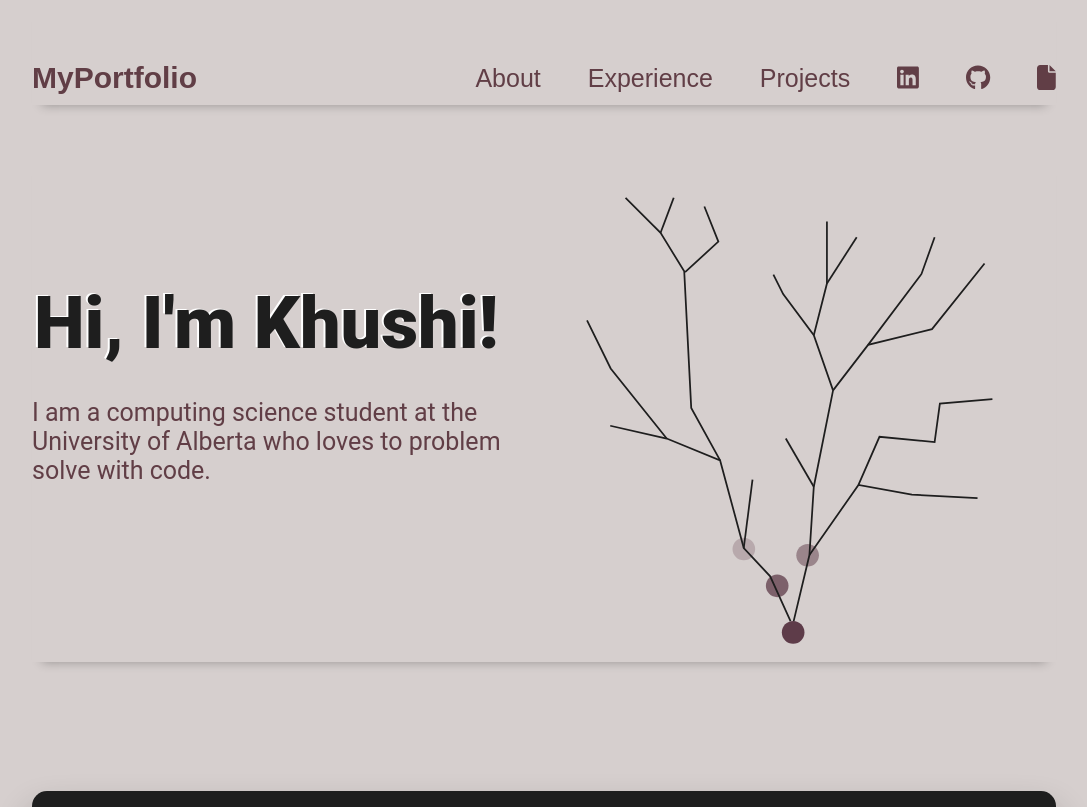
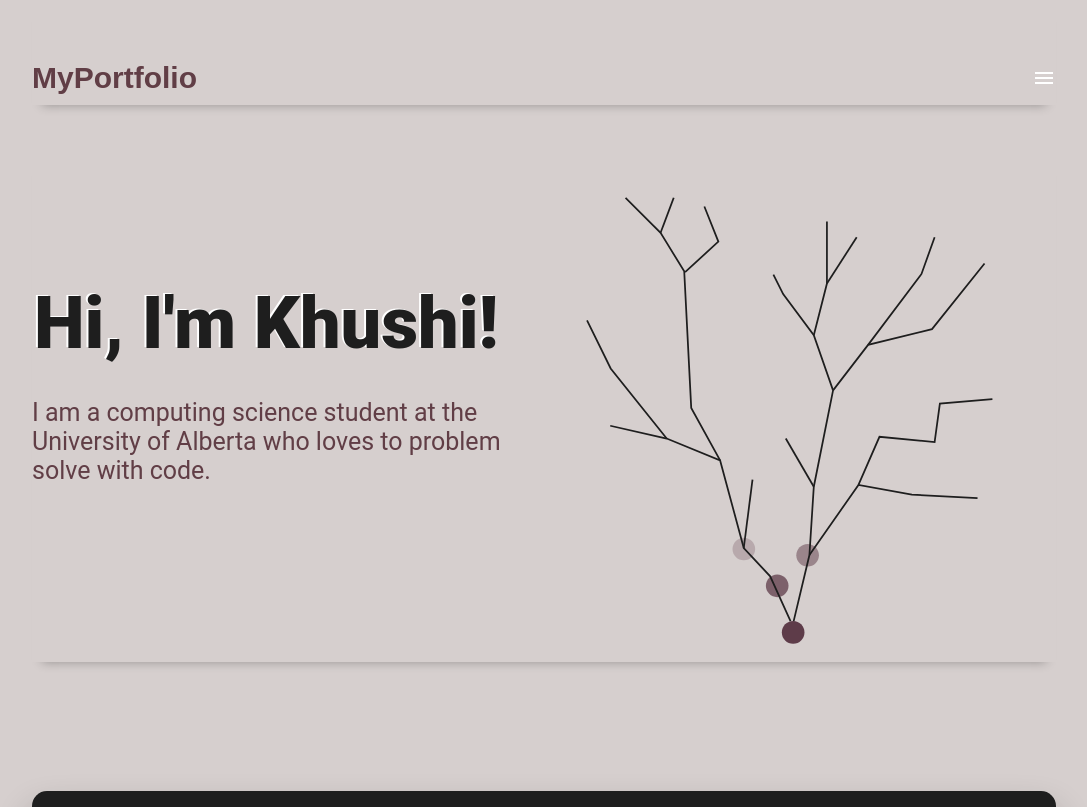
Before and after one commit to mangoinatree/khushilad.github.io, a React (Create React App) app: page / in a window 1280 px wide. Shown: the top 807 px of the page, without its empty margins (96-1183 px from the left). Built offline with nearby package versions, Linux system fonts and the light colour scheme.

Commit message:
changed nav

```diff
--- a/package.json
+++ b/package.json
@@ -4,11 +4,15 @@
   "version": "0.1.0",
   "private": true,
   "dependencies": {
+    "@emotion/react": "^11.13.3",
+    "@emotion/styled": "^11.13.0",
     "@fontsource/outfit": "^5.0.13",
     "@fontsource/roboto": "^5.0.13",
     "@fortawesome/free-brands-svg-icons": "^6.5.2",
     "@fortawesome/free-solid-svg-icons": "^6.5.2",
     "@fortawesome/react-fontawesome": "^0.2.0",
+    "@mui/icons-material": "^6.0.1",
+    "@mui/material": "^6.0.1",
     "@testing-library/jest-dom": "^5.17.0",
     "@testing-library/react": "^13.4.0",
     "@testing-library/user-event": "^13.5.0",
--- a/src/components/Contact/Contact.js
+++ b/src/components/Contact/Contact.js
@@ -19,7 +19,7 @@ const Contact = () => {
                 </a>
             </li>
             <li className={styles.link}>
-                <a target="_blank" rel="noreferrer" href='https://github.com/mangoinatree'>
+                <a target="_blank" rel="noreferrer" href='/assets/resume.pdf'>
                     <FontAwesomeIcon icon={faFile} color="#4d4d4e" className="anchor-icon" size='3x'></FontAwesomeIcon>
                 </a>
             </li>
--- a/src/components/Navbar/Navbar.js
+++ b/src/components/Navbar/Navbar.js
@@ -1,58 +1,118 @@
 import React from 'react'
-import { FontAwesomeIcon } from '@fortawesome/react-fontawesome'
-import { faGithub, faLinkedin} from '@fortawesome/free-brands-svg-icons'
-import { faFile } from '@fortawesome/free-solid-svg-icons'
 import styles from "./navbar.module.css"
 import { useState } from 'react'
+import List from '@mui/material/List'
+import ListItem from '@mui/material/ListItem'
+import ListItemButton from '@mui/material/ListItemButton'
+import ListItemIcon from '@mui/material/ListItemIcon'
+import ListItemText from '@mui/material/ListItemText'
+import MenuIcon from '@mui/icons-material/Menu'
+import Box from '@mui/material/Box'
+import PersonIcon from '@mui/icons-material/Person'
+import ListIcon from '@mui/icons-material/List'
+import BuildIcon from '@mui/icons-material/Build'
+import LinkedInIcon from '@mui/icons-material/LinkedIn'
+import GitHubIcon from '@mui/icons-material/GitHub'
+import FilePresentIcon from '@mui/icons-material/FilePresent'
+import Drawer from '@mui/material/Drawer'
+import Divider from '@mui/material/Divider'
+
+
+
 
 
 const Navbar = () => {
-    const[menuOpen, setMenuOpen] = useState(false)
+    const [state, setState] = useState({
+        right: false
+    })
+
+    const toggleDrawer = (anchor, open) => (event) => {
+        if (event.type === 'keydown' && (event.key === 'Tab' || event.key === 'Shift')) {
+            return;
+        }
+
+        setState({ ...state, [anchor]: open });
+    }
+
+    const list = (anchor) => (
+        <Box
+            sx={{ width: anchor === 'top' || anchor === 'bottom' ? 'auto' : 250 }}
+            role="presentation"
+            onClick={toggleDrawer(anchor, false)}
+            onKeyDown={toggleDrawer(anchor, false)}
+        >
+            <List>
+            <ListItem disablePadding>
+                    <ListItemButton component="a" href='#about'>
+                        <ListItemIcon>
+                            <PersonIcon />
+                        </ListItemIcon>
+                        <ListItemText primary={"About"} />
+                    </ListItemButton>
+                </ListItem>
+                <ListItem disablePadding>
+                    <ListItemButton component="a" href='#experience'>
+                        <ListItemIcon>
+                            <ListIcon />
+                        </ListItemIcon>
+                        <ListItemText primary={"Experience"} />
+                    </ListItemButton>
+                </ListItem>
+                <ListItem disablePadding>
+                    <ListItemButton component="a" href='#projects'>
+                        <ListItemIcon>
+                            <BuildIcon />
+                        </ListItemIcon>
+                        <ListItemText primary={"Projects"} />
+                    </ListItemButton>
+                </ListItem>
+                <Divider />
+                <ListItem disablePadding>
+                <ListItemButton component="a" href='http://www.linkedin.com/in/khushilad' target="_blank" rel="noreferrer">
+                    <ListItemIcon>
+                        <LinkedInIcon />
+                    </ListItemIcon>
+                    <ListItemText primary="LinkedIn" />
+                </ListItemButton>
+                </ListItem>
+                <ListItem disablePadding>
+                <ListItemButton component="a" href='https://github.com/mangoinatree' target="_blank" rel="noreferrer">
+                    <ListItemIcon>
+                        <GitHubIcon />
+                    </ListItemIcon>
+                    <ListItemText primary="GitHub" />
+                </ListItemButton>
+            </ListItem>
+            <ListItem disablePadding>
+                <ListItemButton component="a" href='/assets/resume.pdf' target="_blank" rel="noreferrer">
+                    <ListItemIcon>
+                        <FilePresentIcon />
+                    </ListItemIcon>
+                    <ListItemText primary="Resume" />
+                </ListItemButton>
+            </ListItem>
+            </List>
+        </Box>
+    )
+
   return (
     <nav className={styles.navbar}>
         <a className={styles.title} href="/">MyPortfolio</a>
         <div className={styles.menu}>
-        <img
-          className={styles.menuBtn}
-          src={
-            menuOpen
-              ? "/assets/nav/closeIcon.png"
-              : "/assets/nav/menuIcon.png"
-          }
-          alt="menu-button"
-          onClick={() => setMenuOpen(!menuOpen)}
-        />
-            <ul className={`${styles.menuItems} ${menuOpen && styles.menuOpen}`}
-            onClick={() => setMenuOpen(false)}>
-                <li>
-                    <a href="#about">About</a>
-                </li>
-                <li>
-                    <a href="#experience">Experience</a>
-                </li>
-                <li>
-                    <a href="#projects">Projects</a>
-                </li>
-                <li>
-                    <ul className={styles.menuItems}>
-                        <li>
-                            <a target="_blank" rel="noreferrer" href='http://www.linkedin.com/in/khushilad'>
-                                <FontAwesomeIcon icon={faLinkedin} color="rgb(97, 62, 70)" className={styles.anchorIcon}></FontAwesomeIcon>
-                            </a>
-                        </li>
-                        <li>
-                            <a target="_blank" rel="noreferrer" href='https://github.com/mangoinatree?ocid=AIDcmmli8vlwie_SEM__k_EAIaIQobChMI0ZimvvHvhQMVoQWtBh1_HgRcEAAYASAAEgIwn_D_BwE_k_'>
-                                <FontAwesomeIcon icon={faGithub} color="rgb(97, 62, 70)" className={styles.anchorIcon}></FontAwesomeIcon>
-                            </a>
-                        </li>
-                        <li>
-                            <a target="_blank" rel="noreferrer" href='/assets/nav/resumeklad.docx' >
-                                <FontAwesomeIcon icon={faFile} color="rgb(97, 62, 70)" className={styles.anchorIcon}></FontAwesomeIcon>
-                            </a>
-                        </li>
-                    </ul>
-                </li>
-            </ul>
+
+        <MenuIcon
+                onClick={
+                    toggleDrawer("right", true)
+                }
+                className={styles.menuIcon}
+            />
+        <Drawer
+                anchor={"right"}
+                open={state["right"]}
+                onClose={toggleDrawer("right", false)}
+            >
+                {list("right")}
+            </Drawer>
 
         </div>
     </nav>
--- a/src/components/Navbar/navbar.module.css
+++ b/src/components/Navbar/navbar.module.css
@@ -1,10 +1,11 @@
+/* navbar.module.css */
 @import "../../vars.css";
 
 .navbar {
+    display: flex;
     position: relative;
-    display: flex;
+    justify-content: space-between;
     align-items: center;
-    justify-content: space-between;
     padding-top: 61px;
     z-index: 2;
     margin: 0 10%;
@@ -19,77 +20,12 @@
     color: rgb(97, 62, 70);
 }
 
-.menuBtn{
-    display: none;
+.menu {
+    display: flex;
+    align-items: center;
 }
 
-.menu {
-    display: flex;
-
+.menuIcon {
+    font-size: 40px; /* Adjust the size as needed */
+    cursor: pointer; /* Add a pointer cursor for better UX */
 }
-
-.menuItems {
-    display: flex;
-    gap: 47px;
-    list-style: none;
-
-}
-
-.menuItems a {
-    font-size: 25px;
-    color: rgb(97, 62, 70);
-    text-decoration: none;
-}
-.menuItems li:hover a {
-    color: white;
-}
-
-.menuItems li a .anchorIcon:hover {
-    color: white;
-  }
-
-
-@media screen and (max-width: 830px) {
-    .navbar {
-        flex-direction: column;
-        align-items: flex-start;
-    }
-    .menuItems a {
-        font-size: 25px;
-        color: var(--color-text);
-        text-decoration: none;
-    }
-
-    .menu {
-        position: absolute;
-        right: 0;
-        margin-right: 10%;
-        flex-direction: column;
-        align-items: flex-end;
-        gap: 11px;
-        z-index: 3;
-    }
-    .menuBtn {
-        display: block;
-        cursor: pointer;
-    }
-    .menuItems {
-        display: none;
-        flex-direction: column;
-        align-items: center;
-        gap: 13px;
-        border-radius: 10px;
-        background: rgb(10, 23, 74);
-        background: linear-gradient(0deg, var(--color-bg) 0%, rgb(97, 62, 70) 100%);
-        padding: 24px 33px;
-        box-shadow: 0 0 4px rgba(0,0,0,0.25);
-    }
-    .menuItems li:hover a {
-        color: white;
-      }
-
-    .menuOpen {
-        display: flex;
-        z-index: 1;
-    }
-}
```
Also changed, not shown: 2 other files (tests, documents, lock files or other folders).
